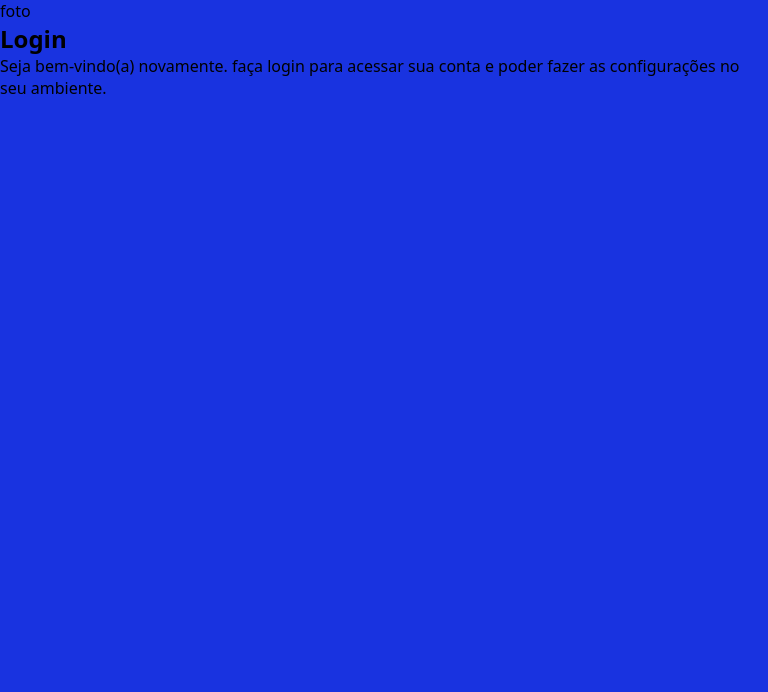
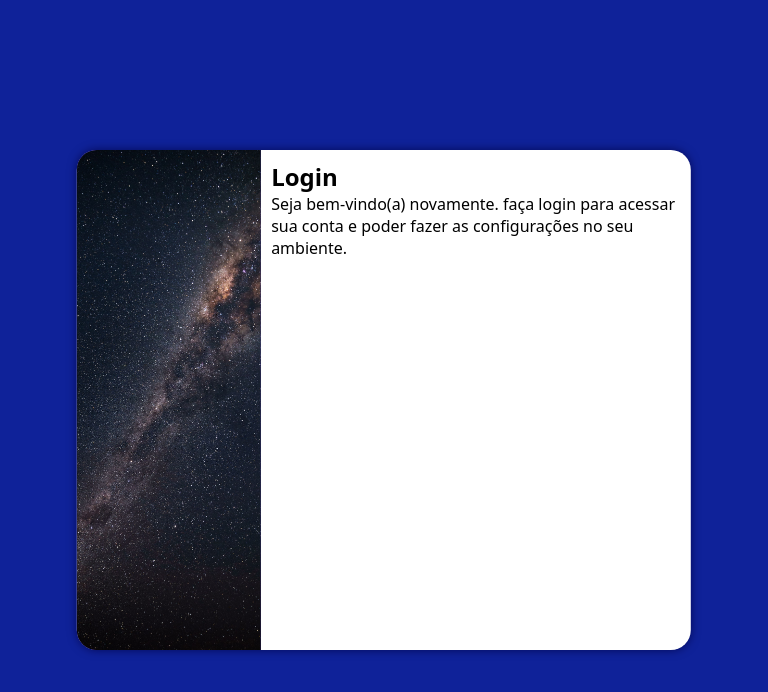
Before and after one commit to diegofelipesousa/projeto-login, a plain HTML site: page index.html in a window 768 px wide. Drawn offline with Linux system fonts and the light colour scheme.

Commit message:
perto do fim

```diff
--- /dev/null
+++ b/estilos.media-query.css
@@ -0,0 +1,24 @@
+@charset "UTF-8";
+
+
+
+
+@media screen and (min-width: 768px) and (max-width: 992px) {
+    #login{
+        width: 80vw;
+    }
+    #login > #imagem {
+        float: left;
+        width: 30%;
+        height: 100%;
+        background-position:center top;
+
+
+    }
+    #login > #formulario {
+        float: right;
+        width: 70%;
+
+    }
+
+}
--- a/estilos/style.css
+++ b/estilos/style.css
@@ -13,5 +13,37 @@
     }
 
     body, html {
-        background-color: #1933E0;
+        background-color: #0f2299;
+        height: 100vh;
+        width: 100vw;
     }
+
+    main {
+        position: relative;
+        height: 100vh;
+        width: 100vw;
+    }
+    #login{
+        position: absolute;
+        top: 50%;
+        left: 50%;
+        transform: translate(-50%, -50%);
+        background-color: white;
+        width: 250px;
+        height: 500px;
+        border-radius: 20px;
+        overflow: hidden;
+        box-shadow: 0px 0px 10px rgba(1, 1, 63, 0.747);
+    }
+    #login > #imagem {
+        display: block;
+        background:#2F1CAD url(../imagens/pexels-philippe-donn-1257860.jpg) no-repeat ;
+        background-size: cover;
+        background-position: left bottom;
+        height: 200px;
+    }
+
+    #login > #formulario {
+        display: block;
+        padding: 10px;
+    }
--- a/index.html
+++ b/index.html
@@ -5,12 +5,13 @@
     <meta name="viewport" content="width=device-width, initial-scale=1.0">
     <title>Login</title>
     <link rel="stylesheet" href="estilos/style.css">
+    <link rel="stylesheet" href="estilos.media-query.css">
 </head>
 <body>
     <main>
          <section id="login">
             <div id="imagem">
-               foto
+
             </div>
             <div id="formulario">
                 <h1>Login</h1>
```
